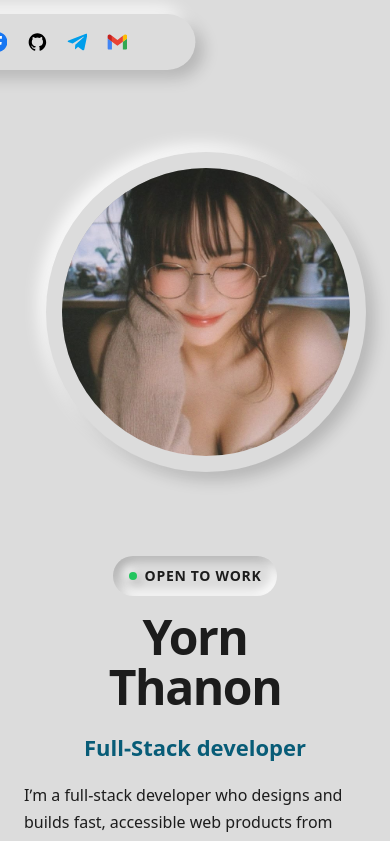
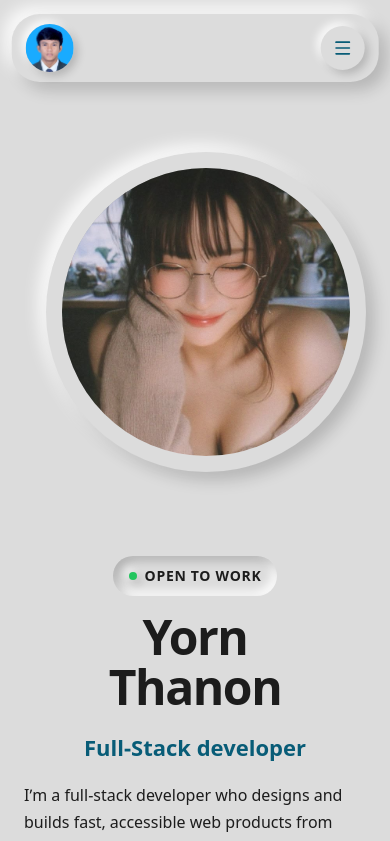
Before and after one commit to yornthanon/myportfolio, a React (Vite) app: page / in a window 390 px wide. Shown: the top 841 px of the page. Built offline with nearby package versions, Linux system fonts and the light colour scheme.

Commit message:
Redesign navbar with neumorphic responsive menu

```diff
--- a/src/components/layout/Navbar.tsx
+++ b/src/components/layout/Navbar.tsx
@@ -1,4 +1,4 @@
-import { useCallback } from "react";
+import { useCallback, useState } from "react";
 import { NAV_LINKS } from "@/lib/constants";
 import { cn } from "@/lib/utils";
 import { useLocale } from "@/hooks/useLocale";
@@ -10,6 +10,7 @@ import iconTelegram from "@/assets/Telegram_logo_icon.svg";
 import iconGmail from "@/assets/Gmail_icon_(2020).svg";
 import { en } from "@/data/i18n/en";
 import { km } from "@/data/i18n/km";
+import { Menu, X } from "lucide-react";
 
 const SOCIAL = [
   { name: "Facebook", href: "https://web.facebook.com/tha.non.20", external: true },
@@ -28,6 +29,7 @@ const icons: Record<string, React.ReactNode> = {
 export function Navbar() {
   const { locale } = useLocale();
   const t = locale === "km" ? km : en;
+  const [menuOpen, setMenuOpen] = useState(false);
   const activeId = useScrollSpy([
     "home", "about", "education", "skills", "work", "services", "contact",
   ]);
@@ -55,49 +57,37 @@ export function Navbar() {
   const isActive = (id: string): boolean => activeId === id;
 
   return (
-    <>
-      <nav className="navbar fixed top-4 left-1/2 -translate-x-1/2 z-[50] px-3 sm:px-4 py-2.5 sm:py-3" aria-label="Main navigation">
-        <div className="flex flex-col items-center gap-2">
-          <div className="flex items-center gap-6 w-full max-w-[560px]">
-            <div className="shrink-0 rounded-full overflow-hidden border-2 border-gray-400/40">
-              <img src={profilePhoto} alt="Profile" className="w-8 h-8 object-cover" />
-            </div>
-            <div className="hidden sm:flex items-center gap-3">
+    <nav className="navbar" aria-label="Main navigation">
+      <a className="brand" href="#home" aria-label="Go to home">
+        <img src={profilePhoto} alt="Profile" className="brand-logo" />
+      </a>
+
+      <div className="nav-center">
+        <div className="nav-pill" role="list">
           {NAV_LINKS.map((link) => (
             <a
               key={link.id}
               href={link.href}
+              role="listitem"
               aria-current={isActive(link.id) ? "page" : undefined}
               className={cn(
-                    "nav-link px-3 py-2 rounded-xl text-xs sm:text-sm",
+                isActive(link.id) ? "nav-link-active" : "nav-link",
                 locale === "km" && "khmer",
-                    isActive(link.id) ? "bg-accent text-white" : "text-[var(--text)] hover:text-accent",
               )}
+              onClick={() => setMenuOpen(false)}
             >
               {labels[link.id]}
             </a>
           ))}
         </div>
-            <div className="flex items-center gap-2 sm:gap-3 ml-auto">
-              <div className="flex gap-1">
-                <button
-                  type="button"
-                  className={cn(
-                    "px-2.5 py-1.5 rounded-xl font-semibold text-[10px]",
-                    locale === "en" ? "bg-accent text-white" : "bg-[var(--surface)] text-[var(--text)] hover:bg-[var(--surface)] hover:text-accent",
-                  )}
-                  onClick={toggleLocale}
-                >
+      </div>
+
+      <div className="nav-right">
+        <div className="lang-switcher" aria-label="Language selector">
+          <button type="button" className={cn("lang-option", locale === "en" && "lang-option-active")} onClick={toggleLocale}>
             EN
           </button>
-                <button
-                  type="button"
-                  className={cn(
-                    "px-2.5 py-1.5 rounded-xl font-semibold text-[10px]",
-                    locale === "km" ? "bg-accent text-white" : "bg-[var(--surface)] text-[var(--text)] hover:bg-[var(--surface)] hover:text-accent",
-                  )}
-                  onClick={toggleLocale}
-                >
+          <button type="button" className={cn("lang-option khmer", locale === "km" && "lang-option-active")} onClick={toggleLocale}>
             ខ្មែរ
           </button>
         </div>
@@ -106,16 +96,32 @@ export function Navbar() {
             key={s.name}
             href={s.href}
             {...(s.external ? { target: "_blank", rel: "noopener noreferrer" } : {})}
-                  className="w-8 h-8 rounded-full bg-[var(--surface)] shadow-inset flex items-center justify-center shrink-0"
+            className="social-btn"
             aria-label={s.name}
           >
             {icons[s.name]}
           </a>
         ))}
+        <button
+          type="button"
+          className="mobile-toggle"
+          aria-label={menuOpen ? "Close navigation menu" : "Open navigation menu"}
+          aria-expanded={menuOpen}
+          onClick={() => setMenuOpen((open) => !open)}
+        >
+          {menuOpen ? <X size={20} /> : <Menu size={20} />}
+        </button>
       </div>
+
+      {menuOpen && (
+        <div className="mobile-menu" role="menu">
+          {NAV_LINKS.map((link) => (
+            <a key={link.id} href={link.href} className={cn("mobile-menu-link", isActive(link.id) && "mobile-menu-link-active", locale === "km" && "khmer")} onClick={() => setMenuOpen(false)}>
+              {labels[link.id]}
+            </a>
+          ))}
         </div>
-        </div>
+      )}
     </nav>
-    </>
   );
 }
--- a/src/index.css
+++ b/src/index.css
@@ -524,7 +524,7 @@ textarea.input-field {
 
 .navbar a,
 .navbar button {
-  transition: none !important;
+  transition: box-shadow 180ms ease, color 180ms ease, transform 180ms ease, background-color 180ms ease;
 }
 
 /* Brand: profile photo image only, no name text */
@@ -535,8 +535,8 @@ textarea.input-field {
 }
 
 .brand img.brand-logo {
-  width: 56px;
-  height: 56px;
+  width: 48px;
+  height: 48px;
   border-radius: 50%;
   object-fit: cover;
   object-position: top;
@@ -612,6 +612,10 @@ textarea.input-field {
   align-items: center;
 }
 
+.nav-link-active:hover {
+  box-shadow: var(--shadow-raised);
+}
+
 /* Right: language switcher + social icon buttons */
 .nav-right {
   display: flex;
@@ -674,6 +678,7 @@ textarea.input-field {
 
 .social-btn:active {
   box-shadow: var(--shadow-inset);
+  transform: translateY(1px);
 }
 
 .social-btn:focus-visible {
@@ -686,13 +691,36 @@ textarea.input-field {
   height: 20px;
 }
 
+.mobile-toggle {
+  display: none;
+  width: 44px;
+  height: 44px;
+  border: none;
+  border-radius: 50%;
+  background: var(--bg);
+  box-shadow: var(--shadow-raised-sm);
+  align-items: center;
+  justify-content: center;
+  color: var(--accent-text);
+  cursor: pointer;
+}
+
+.mobile-toggle:active,
+.mobile-toggle[aria-expanded="true"] {
+  box-shadow: var(--shadow-inset);
+}
+
+.mobile-menu {
+  display: none;
+}
+
 /* Khmer typography */
 .khmer {
   font-family: "Kantumruy Pro", "Noto Sans Khmer", var(--font-sans);
   line-height: 1.8;
 }
 
-/* Responsive navbar: <=1040px hide links/social/language (no hamburger panel) */
+/* Responsive navbar: collapse into a compact neumorphic menu on smaller screens */
 @media (max-width: 1040px) {
   .nav-center {
     display: none !important;
@@ -702,6 +730,37 @@ textarea.input-field {
   }
   .social-btn {
     display: none !important;
+  }
+  .mobile-toggle {
+    display: inline-flex;
+  }
+  .mobile-menu {
+    position: absolute;
+    top: calc(100% + 12px);
+    left: 0;
+    right: 0;
+    display: grid;
+    gap: 0.35rem;
+    padding: 0.65rem;
+    background: var(--bg);
+    border-radius: 24px;
+    box-shadow: var(--shadow-raised);
+  }
+  .mobile-menu-link {
+    min-height: 44px;
+    display: flex;
+    align-items: center;
+    padding: 0.7rem 1rem;
+    border-radius: 16px;
+    color: var(--muted);
+    text-decoration: none;
+    font-weight: 600;
+  }
+  .mobile-menu-link:hover,
+  .mobile-menu-link-active {
+    color: var(--accent-text);
+    background: var(--bg);
+    box-shadow: var(--shadow-raised-sm);
   }
 }
 
```
Lines whose indentation alone changed are shown as unchanged.
